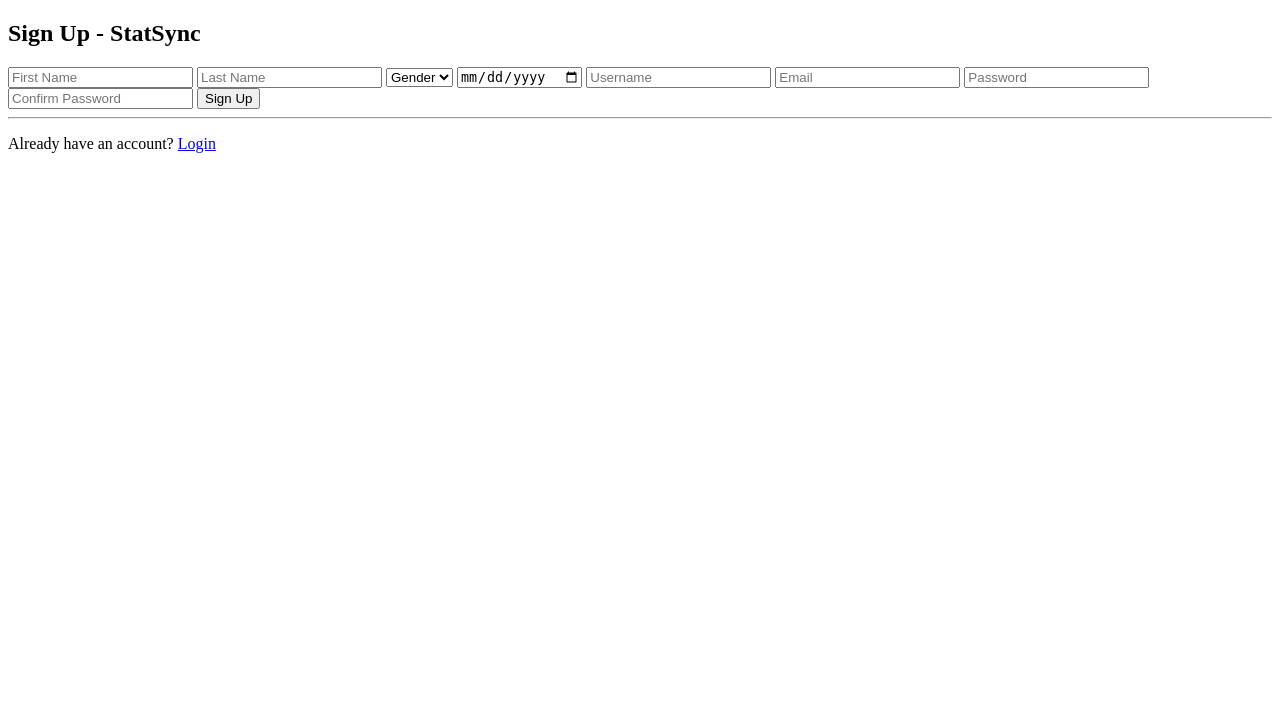
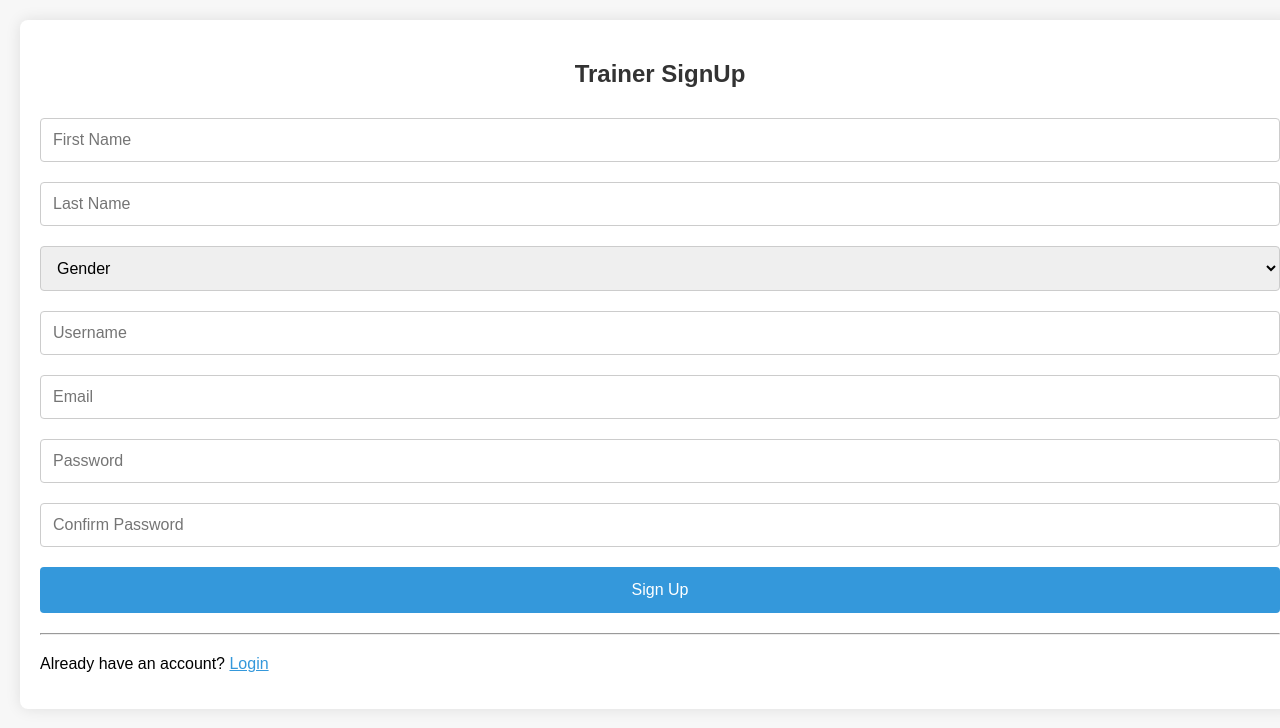
Before and after one commit to Estherkiguru/StatSync, a FastAPI app: page /trainer/signup in a window 1280 px wide. Shown: the top 728 px of the page. Run offline with FastAPI, Linux system fonts and the light colour scheme; parts of the project's set-up code (start-up, migrations or seed data) failed here and were passed over.

Commit message:
Modify the trainersignup html adding more style

```diff
--- a/templates/trainersignup.html
+++ b/templates/trainersignup.html
@@ -3,15 +3,78 @@
 <head>
     <meta charset="UTF-8">
     <meta name="viewport" content="width=device-width, initial-scale=1.0">
-    <title>Sign Up - StatSync</title>
+    <title>Trainer SignUp - StatSync</title>
     <style>
-        /* Your existing styles */
+        body {
+            font-family: Arial, sans-serif;
+            background-color: #f7f7f7;
+            margin: 0;
+            padding: 20px;
+        }
+
+        .container {
+            background-color: #ffffff;
+            padding: 20px;
+            border-radius: 8px;
+            box-shadow: 0 0 15px rgba(0, 0, 0, 0.1);
+            width: 100%;
+            max-width: 100%;
+            margin: 0;
+        }
+
+        h2 {
+            font-size: 24px;
+            color: #333;
+            text-align: center;
+            margin-bottom: 30px;
+        }
+
+        form {
+            display: flex;
+            flex-direction: column;
+        }
+
+        input, select {
+            padding: 12px;
+            margin-bottom: 20px;
+            border: 1px solid #ccc;
+            border-radius: 4px;
+            font-size: 16px;
+            width: 100%;
+            box-sizing: border-box;
+        }
+
+        button {
+            padding: 14px;
+            font-size: 16px;
+            background-color: #3498db;
+            color: white;
+            border: none;
+            border-radius: 4px;
+            cursor: pointer;
+        }
+
+        button:hover {
+            background-color: #3498db;
+        }
+
+        hr {
+            margin: 20px 0;
+        }
+
+        p {
+            text-align: left;
+        }
+
+        a {
+            color: #3498db;
+        }
     </style>
 </head>
 <body>
     <div class="container">
-        <h2>Sign Up - StatSync</h2>
-        <form method="post" action="/trainer/signup">
+        <h2>Trainer SignUp</h2>
+        <form method="post" action="/signup">
             <input type="text" name="first_name" placeholder="First Name" required>
             <input type="text" name="last_name" placeholder="Last Name" required>
             <select name="gender" required>
@@ -20,7 +83,6 @@
                 <option value="female">Female</option>
                 <option value="other">Other</option>
             </select>
-            <input type="date" name="date_of_birth" placeholder="Date of Birth" required>
             <input type="text" name="username" placeholder="Username" required>
             <input type="email" name="email" placeholder="Email" required>
             <input type="password" name="password" placeholder="Password" required>
@@ -30,13 +92,7 @@
 
         <hr>
 
-        <p>Already have an account? <a href="/trainer/login">Login</a></p>
-
-        {% if error %}
-            <ul class="flashes">
-                <li>{{ error }}</li>
-            </ul>
-        {% endif %}
+        <p>Already have an account? <a href="/login">Login</a></p>
     </div>
 </body>
 </html>
```
